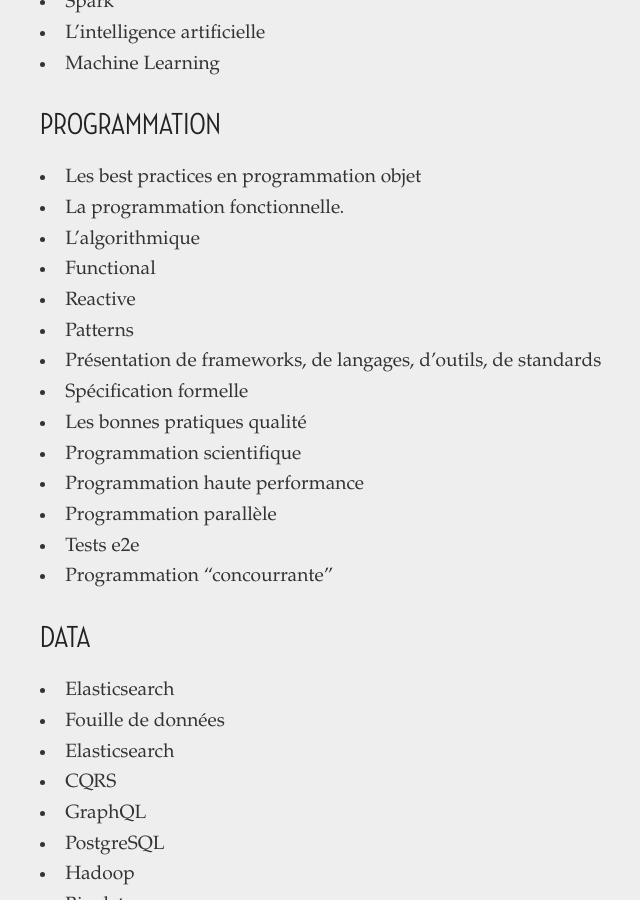
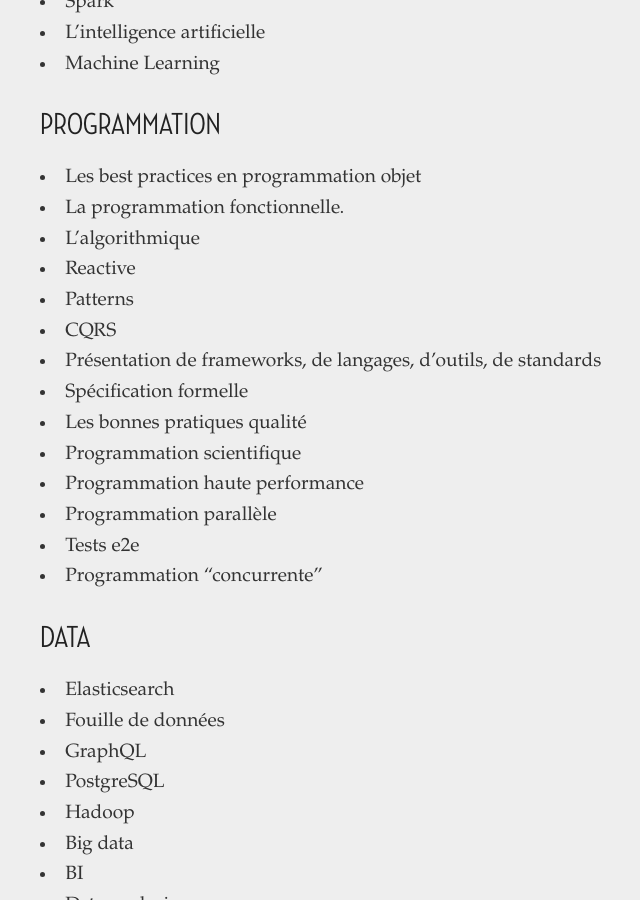
Before and after one commit to clermontech/clermontech.github.com, a Jekyll site: the page built from api-hours/wishlist.md, in a window 1280 px wide and 900 px high, scrolled down 1547 px. Shown: the whole window, without its empty margins (115-755 px from the left). Built offline with Jekyll 4.4.1, drawn with Linux system fonts in a browser that asks for light colours; some of the changed text lies outside the part shown.

Commit message:
remove duplicated whishes

```diff
--- a/api-hours/wishlist.md
+++ b/api-hours/wishlist.md
@@ -48,9 +48,9 @@
 * Les best practices en programmation objet
 * La programmation fonctionnelle.
 * L'algorithmique
-* Functional
 * Reactive
 * Patterns
+* CQRS
 * Présentation de frameworks, de langages, d'outils, de standards
 * Spécification formelle
 * Les bonnes pratiques qualité
@@ -58,13 +58,11 @@
 * Programmation haute performance
 * Programmation parallèle
 * Tests e2e
-* Programmation "concourrante"
+* Programmation "concurrente"
 
 ## Data
 * Elasticsearch
 * Fouille de données
-* Elasticsearch
-* CQRS
 * GraphQL
 * PostgreSQL
 * Hadoop
```
Also changed, not shown: other parts of api-hours/wishlist.md (+1 -1 lines).
